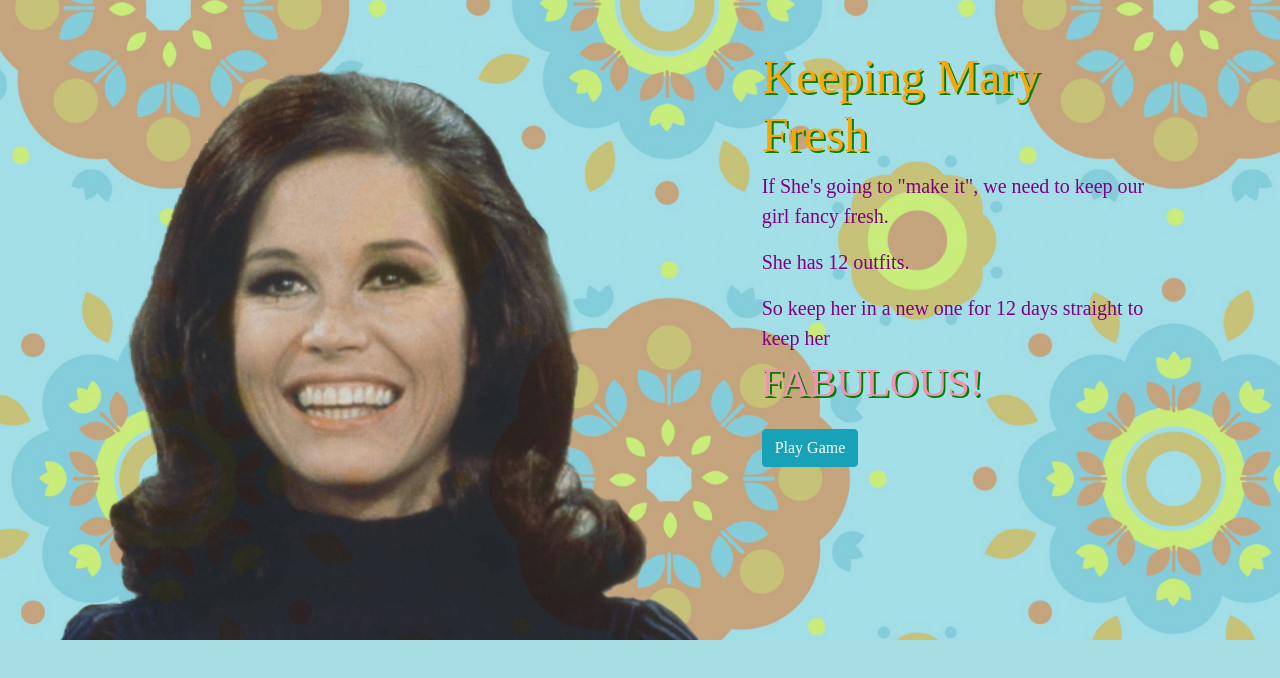
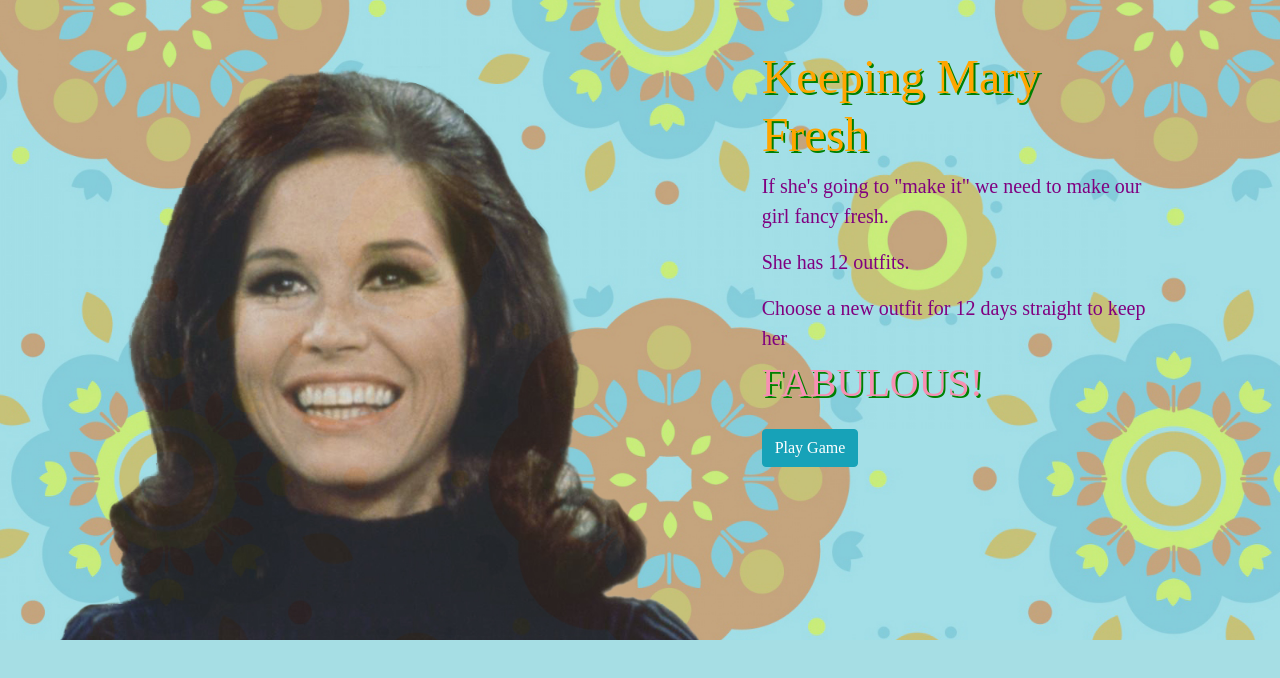
Before and after one commit to becoskie/With-Her-Smile, a React (Create React App) app: page / in a window 1280 px wide. Shown: the top 678 px of the page. Built offline with nearby package versions, Linux system fonts and the light colour scheme; a web font is replaced by a local one.

Commit message:
more wordy changes

```diff
--- a/src/components/pages/Home/Home.js
+++ b/src/components/pages/Home/Home.js
@@ -8,12 +8,12 @@ const Home = props => (
     <div className="col-md-4">
     <h2>Keeping Mary Fresh</h2>
     <p>
-      If She's going to "make it", we need to keep our girl fancy fresh.</p>
+      If she's going to "make it" we need to make our girl fancy fresh.</p>
       <p>
       She has 12 outfits.
     </p>
     <p>
-    So keep her in a new one for 12 days straight to keep her <br/><span id="fab">FABULOUS!</span>
+    Choose a new outfit for 12 days straight to keep her <br/><span id="fab">FABULOUS!</span>
     </p>
     <button
       type="button"
```
